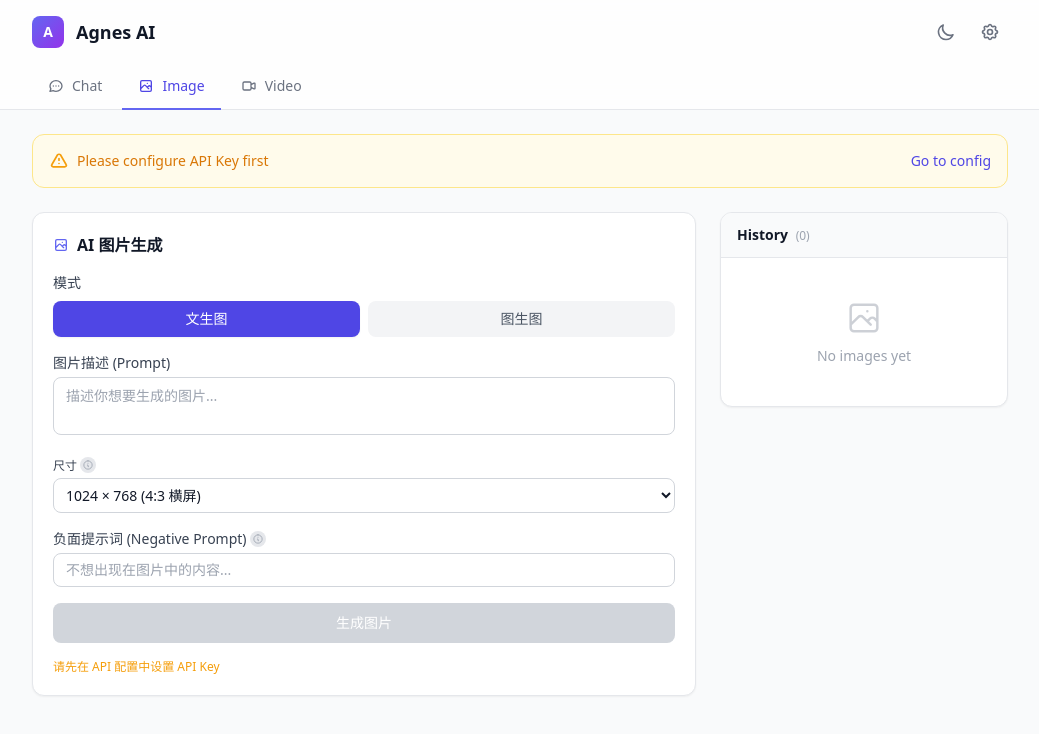
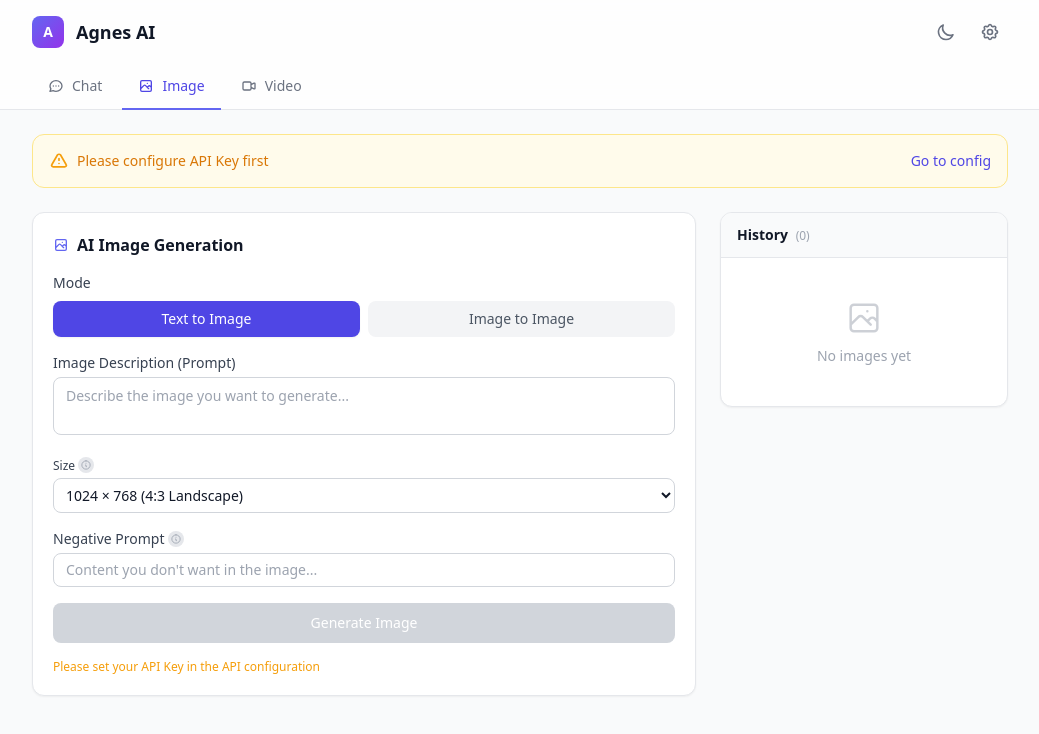
Before and after one commit to blkluv/Agnes-ai, a Vue app: page / in a window 1280 px wide. Both pictures are taken after a click on the button "Image". Shown: the top 734 px of the page, without its empty margins (120-1159 px from the left). Built offline with nearby package versions, Linux system fonts and the light colour scheme.

Commit message:
Update ImageView.vue

```diff
--- a/src/components/ImageView.vue
+++ b/src/components/ImageView.vue
@@ -7,12 +7,12 @@
           <svg class="w-4 h-4 mr-2 text-indigo-500" fill="none" stroke="currentColor" viewBox="0 0 24 24">
             <path stroke-linecap="round" stroke-linejoin="round" stroke-width="2" d="M4 16l4.586-4.586a2 2 0 012.828 0L16 16m-2-2l1.586-1.586a2 2 0 012.828 0L20 14m-6-6h.01M6 20h12a2 2 0 002-2V6a2 2 0 00-2-2H6a2 2 0 00-2 2v12a2 2 0 002 2z" />
           </svg>
-          <span class="flex-1">AI 图片生成</span>
+          <span class="flex-1">AI Image Generation</span>
           <button
             v-if="images.length > 0"
             @click="showHistory = !showHistory"
             class="md:hidden p-1.5 rounded-lg text-indigo-500 hover:text-indigo-600 hover:bg-indigo-50 dark:hover:bg-indigo-900/20 transition-colors"
-            title="历史记录"
+            title="History"
           >
             <svg class="w-5 h-5" fill="none" stroke="currentColor" viewBox="0 0 24 24">
               <path stroke-linecap="round" stroke-linejoin="round" stroke-width="2" d="M12 8v4l3 3m6-3a9 9 0 11-18 0 9 9 0 0118 0z" />
@@ -23,7 +23,7 @@
         <div class="space-y-4">
           <!-- Mode selector -->
           <div>
-            <label class="block text-sm font-medium text-gray-700 dark:text-gray-300 mb-2">模式</label>
+            <label class="block text-sm font-medium text-gray-700 dark:text-gray-300 mb-2">Mode</label>
             <div class="flex space-x-2">
               <button
                 @click="mode = 'text-to-image'"
@@ -34,7 +34,7 @@
                     : 'bg-gray-100 dark:bg-gray-700 text-gray-600 dark:text-gray-400 hover:bg-gray-200 dark:hover:bg-gray-600'
                 ]"
               >
-                文生图
+                Text to Image
               </button>
               <button
                 @click="mode = 'image-to-image'"
@@ -45,7 +45,7 @@
                     : 'bg-gray-100 dark:bg-gray-700 text-gray-600 dark:text-gray-400 hover:bg-gray-200 dark:hover:bg-gray-600'
                 ]"
               >
-                图生图
+                Image to Image
               </button>
             </div>
           </div>
@@ -53,12 +53,12 @@
           <!-- Source image (img2img mode) -->
           <div v-if="mode === 'image-to-image'">
             <label class="block text-sm font-medium text-gray-700 dark:text-gray-300 mb-2">
-              源图片
+              Source Image
               <button
                 v-if="sourceImage"
                 @click="sourceImage = ''"
                 class="ml-2 text-xs text-red-500 hover:text-red-600"
-              >清除</button>
+              >Clear</button>
             </label>
             <div class="space-y-2">
               <!-- Image preview -->
@@ -76,8 +76,8 @@
                   <svg class="w-8 h-8 mb-2" fill="none" stroke="currentColor" viewBox="0 0 24 24">
                     <path stroke-linecap="round" stroke-linejoin="round" stroke-width="1.5" d="M4 16l4.586-4.586a2 2 0 012.828 0L16 16m-2-2l1.586-1.586a2 2 0 012.828 0L20 14m-6-6h.01M6 20h12a2 2 0 002-2V6a2 2 0 00-2-2H6a2 2 0 00-2 2v12a2 2 0 002 2z" />
                   </svg>
-                  <p class="text-sm">点击右侧历史记录中的编辑按钮</p>
-                  <p class="text-xs mt-1">或输入图片 URL</p>
+                  <p class="text-sm">Click the edit button in the history on the right</p>
+                  <p class="text-xs mt-1">or enter an image URL</p>
                 </div>
               </div>
               <!-- Current source URL display -->
@@ -92,7 +92,7 @@
                 <button
                   @click="copySourceUrl"
                   class="flex-shrink-0 p-1 rounded text-gray-400 hover:text-indigo-600 dark:hover:text-indigo-400 hover:bg-gray-200 dark:hover:bg-gray-700 transition-colors"
-                  title="复制链接"
+                  title="Copy link"
                 >
                   <svg v-if="!copied" class="w-3.5 h-3.5" fill="none" stroke="currentColor" viewBox="0 0 24 24">
                     <path stroke-linecap="round" stroke-linejoin="round" stroke-width="2" d="M8 16H6a2 2 0 01-2-2V6a2 2 0 012-2h8a2 2 0 012 2v2m-6 12h8a2 2 0 002-2v-8a2 2 0 00-2-2h-8a2 2 0 00-2 2v8a2 2 0 002 2z" />
@@ -107,7 +107,7 @@
                 <input
                   v-model="sourceImageInput"
                   @keydown.enter="applySourceImage"
-                  :placeholder="sourceImage ? '更换源图片 URL...' : '粘贴图片 URL...'"
+                  :placeholder="sourceImage ? 'Replace source image URL...' : 'Paste image URL...'"
                   class="flex-1 px-2 py-1.5 text-xs rounded-lg border border-gray-300 dark:border-gray-600 bg-white dark:bg-gray-700 text-gray-900 dark:text-white placeholder-gray-400 dark:placeholder-gray-500 focus:ring-1 focus:ring-indigo-500 outline-none transition-all"
                 />
                 <button
@@ -115,7 +115,7 @@
                   :disabled="!sourceImageInput.trim()"
                   class="px-3 py-1.5 text-xs bg-indigo-500 hover:bg-indigo-600 disabled:bg-gray-300 dark:disabled:bg-gray-600 text-white rounded-lg transition-colors"
                 >
-                  确认
+                  Apply
                 </button>
               </div>
             </div>
@@ -123,10 +123,10 @@
 
           <!-- Prompt -->
           <div>
-            <label class="block text-sm font-medium text-gray-700 dark:text-gray-300 mb-1">图片描述 (Prompt)</label>
+            <label class="block text-sm font-medium text-gray-700 dark:text-gray-300 mb-1">Image Description (Prompt)</label>
             <textarea
               v-model="prompt"
-              placeholder="描述你想要生成的图片..."
+              placeholder="Describe the image you want to generate..."
               :disabled="loading"
               rows="2"
               class="w-full px-3 py-2 rounded-lg border border-gray-300 dark:border-gray-600 bg-white dark:bg-gray-700 text-gray-900 dark:text-white placeholder-gray-400 dark:placeholder-gray-500 focus:ring-2 focus:ring-indigo-500 focus:border-transparent outline-none transition-all disabled:opacity-50 resize-none text-sm"
@@ -136,40 +136,40 @@
           <!-- Parameters -->
           <div>
             <label class="block text-xs font-medium text-gray-700 dark:text-gray-300 mb-1">
-              尺寸
-              <ParamTip tip="图片输出的像素尺寸。支持多种常用尺寸：<br><b>方形</b>：1024×1024、512×512<br><b>横屏 16:9</b>：1920×1080、1280×720、1024×576<br><b>竖屏 9:16</b>：1080×1920、720×1280<br><b>横屏 4:3</b>：1600×1200、1024×768<br><b>超宽屏 21:9</b>：2560×1080<br>推荐：1024×1024（通用）、1920×1080（高清横屏）、1080×1920（竖屏）" title="尺寸说明" />
+              Size
+              <ParamTip tip="Image output pixel dimensions. Supports various common sizes:<br><b>Square</b>: 1024×1024, 512×512<br><b>Landscape 16:9</b>: 1920×1080, 1280×720, 1024×576<br><b>Portrait 9:16</b>: 1080×1920, 720×1280<br><b>Landscape 4:3</b>: 1600×1200, 1024×768<br><b>Ultrawide 21:9</b>: 2560×1080<br>Recommended: 1024×1024 (general), 1920×1080 (HD landscape), 1080×1920 (portrait)" title="Size Info" />
             </label>
             <select
               v-model="size"
               :disabled="loading"
               class="w-full px-2 py-1.5 rounded-lg border border-gray-300 dark:border-gray-600 bg-white dark:bg-gray-700 text-gray-900 dark:text-white text-sm focus:ring-2 focus:ring-indigo-500 focus:border-transparent outline-none transition-all disabled:opacity-50"
             >
-              <!-- 方形 -->
-              <option value="1024x1024">1024 × 1024 (1:1 方形)</option>
-              <option value="512x512">512 × 512 (1:1 小图)</option>
-              <!-- 横屏 16:9 -->
-              <option value="1920x1080">1920 × 1080 (16:9 全高清)</option>
+              <!-- Square -->
+              <option value="1024x1024">1024 × 1024 (1:1 Square)</option>
+              <option value="512x512">512 × 512 (1:1 Small)</option>
+              <!-- Landscape 16:9 -->
+              <option value="1920x1080">1920 × 1080 (16:9 Full HD)</option>
               <option value="1280x720">1280 × 720 (16:9 HD)</option>
               <option value="1024x576">1024 × 576 (16:9)</option>
-              <!-- 竖屏 9:16 -->
-              <option value="1080x1920">1080 × 1920 (9:16 竖屏)</option>
-              <option value="720x1280">720 × 1280 (9:16 竖屏)</option>
-              <!-- 横屏 4:3 -->
-              <option value="1600x1200">1600 × 1200 (4:3 横屏)</option>
-              <option value="1024x768">1024 × 768 (4:3 横屏)</option>
-              <!-- 超宽屏 21:9 -->
-              <option value="2560x1080">2560 × 1080 (21:9 超宽)</option>
+              <!-- Portrait 9:16 -->
+              <option value="1080x1920">1080 × 1920 (9:16 Portrait)</option>
+              <option value="720x1280">720 × 1280 (9:16 Portrait)</option>
+              <!-- Landscape 4:3 -->
+              <option value="1600x1200">1600 × 1200 (4:3 Landscape)</option>
+              <option value="1024x768">1024 × 768 (4:3 Landscape)</option>
+              <!-- Ultrawide 21:9 -->
+              <option value="2560x1080">2560 × 1080 (21:9 Ultrawide)</option>
             </select>
           </div>
           <!-- Negative prompt -->
           <div>
             <label class="block text-sm font-medium text-gray-700 dark:text-gray-300 mb-1">
-              负面提示词 (Negative Prompt)
-              <ParamTip tip="描述你不希望出现在图片中的内容，例如：blurry, low quality, distorted, watermark, extra fingers 等。使用英文效果更佳。留空则不启用。" title="负面提示词说明" />
+              Negative Prompt
+              <ParamTip tip="Describe content you don't want in the image, e.g.: blurry, low quality, distorted, watermark, extra fingers, etc. Using English works better. Leave empty to disable." title="Negative Prompt Info" />
             </label>
             <input
               v-model="negativePrompt"
-              placeholder="不想出现在图片中的内容..."
+              placeholder="Content you don't want in the image..."
               :disabled="loading"
               class="w-full px-3 py-1.5 rounded-lg border border-gray-300 dark:border-gray-600 bg-white dark:bg-gray-700 text-gray-900 dark:text-white placeholder-gray-400 dark:placeholder-gray-500 text-sm focus:ring-2 focus:ring-indigo-500 focus:border-transparent outline-none transition-all disabled:opacity-50"
             />
@@ -182,13 +182,13 @@
             :disabled="(!prompt.trim() && mode !== 'image-to-image') || !isConfigured || (mode === 'image-to-image' && !sourceImage)"
             class="w-full py-2.5 px-4 bg-indigo-600 hover:bg-indigo-700 disabled:bg-gray-300 dark:disabled:bg-gray-600 text-white font-medium rounded-lg transition-colors duration-200 disabled:cursor-not-allowed focus:outline-none focus:ring-2 focus:ring-indigo-500 focus:ring-offset-2 dark:focus:ring-offset-gray-800 text-sm"
           >
-            <span>生成图片</span>
+            <span>Generate Image</span>
           </button>
           <!-- Loading state: spinner + stop button together -->
           <div v-if="loading" class="flex items-center justify-between px-4 py-3 bg-indigo-50 dark:bg-indigo-900/20 border border-indigo-200 dark:border-indigo-800 rounded-lg">
             <div class="flex items-center space-x-3">
               <LoadingSpinner />
-              <span class="text-sm text-indigo-600 dark:text-indigo-400">正在生成图片...</span>
+              <span class="text-sm text-indigo-600 dark:text-indigo-400">Generating image...</span>
             </div>
             <button
               @click="stopGeneration"
@@ -197,11 +197,11 @@
               <svg class="w-3.5 h-3.5" fill="none" stroke="currentColor" viewBox="0 0 24 24">
                 <path stroke-linecap="round" stroke-linejoin="round" stroke-width="2" d="M6 18L18 6M6 6l12 12" />
               </svg>
-              <span>停止</span>
+              <span>Stop</span>
             </button>
           </div>
           <p v-if="!isConfigured" class="text-xs text-amber-500 dark:text-amber-400">
-            请先在 API 配置中设置 API Key
+            Please set your API Key in the API configuration
           </p>
         </div>
       </div>
@@ -209,7 +209,7 @@
       <!-- Current result -->
       <div v-if="currentImage" class="bg-white dark:bg-gray-800 rounded-xl shadow-sm border border-gray-200 dark:border-gray-700 p-4 sm:p-5">
         <h4 class="text-sm font-medium text-gray-700 dark:text-gray-300 mb-3 flex items-center justify-between">
-          <span>生成结果</span>
+          <span>Generated Result</span>
           <a
             :href="currentImage"
             download="agnes-generated-image.png"
@@ -218,7 +218,7 @@
             <svg class="w-3.5 h-3.5" fill="none" stroke="currentColor" viewBox="0 0 24 24">
               <path stroke-linecap="round" stroke-linejoin="round" stroke-width="2" d="M4 16v1a3 3 0 003 3h10a3 3 0 003-3v-1m-4-4l-4 4m0 0l-4-4m4 4V4" />
             </svg>
-            <span>下载</span>
+            <span>Download</span>
           </a>
         </h4>
         <div class="relative rounded-lg overflow-hidden bg-gray-100 dark:bg-gray-700 border border-gray-200 dark:border-gray-600">
@@ -233,7 +233,7 @@
     </div>
 
     <!-- Mobile: History panel -->
-    <Modal :visible="showHistory" title="历史记录" @close="showHistory = false">
+    <Modal :visible="showHistory" title="History" @close="showHistory = false">
       <ImageHistory
         :images="images"
         @edit-image="handleEditImage"
@@ -334,15 +334,15 @@ function copySourceUrl() {
     copied.value = true
     setTimeout(() => { copied.value = false }, 1500)
   }).catch(() => {
-    alert('复制失败')
+    alert('Copy failed')
   })
 }
 
 async function handleEditImage(img) {
   mode.value = 'image-to-image'
   sourceImage.value = img.url
-  // API 生成的图片 URL 是临时的，过一段时间会过期。
-  // 尝试转成 base64 Data URI（永久有效），供图生图接口使用。
+  // The image URL from the API is temporary and expires after a while.
+  // Try to convert to base64 Data URI (permanent) for image-to-image use.
   fetchImageAsDataURL(img.url).then(dataUrl => {
     if (dataUrl) sourceImage.value = dataUrl
   })
@@ -445,7 +445,7 @@ async function generateImage() {
       })
       saveImages()
     } else {
-      throw new Error('API 返回中未找到图片 URL')
+      throw new Error('Image URL not found in API response')
     }
   } catch (err) {
     if (err.name === 'AbortError') {
```
